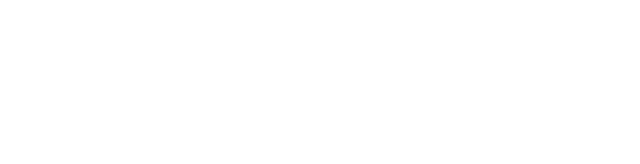
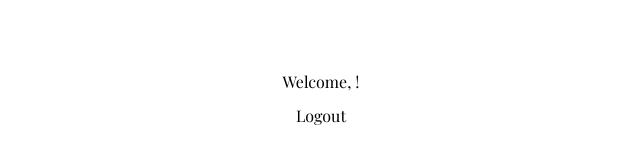
Before and after one commit to skalyan11/RestaurantAPI, a React (Vite) app: page /welcome in a window 1280 px wide. Before the commit this address had no page. Shown: the part 186-350 px from the top of the page, without its empty margins (319-959 px from the left). Built offline with nearby package versions, Linux system fonts and the light colour scheme; a web font is replaced by a local one.

Commit message:
Welcome Page updates

```diff
--- a/src/App.jsx
+++ b/src/App.jsx
@@ -2,6 +2,7 @@ import React from 'react';
 import { BrowserRouter as Router, Route, Routes } from 'react-router-dom';
 import HomePage from './components/HomePage';
 import LoginSignUp from './components/LoginSignUp/LoginSignUp';
+import WelcomePage from './components/WelcomePage';
 
 function App() {
   return (
@@ -10,6 +11,7 @@ function App() {
         <Route path="/" element={<HomePage />} />
         <Route path="/signin" element={<LoginSignUp isLogin={true} />} />
         <Route path="/create-account" element={<LoginSignUp isLogin={false} />} />
+        <Route path="/welcome" element={<WelcomePage />} /> {/* Add the new route */}
       </Routes>
     </Router>
   );
--- a/src/components/WelcomePage.jsx
+++ b/src/components/WelcomePage.jsx
@@ -15,7 +15,7 @@ const WelcomePage = ({ user }) => {
   return (
     <div style={{ textAlign: 'center', marginTop: '20%' }}>
       <h1>Welcome, {user}!</h1>
-      <button onClick={() => navigate('/sign-in')} style={{ padding: '10px 20px' }}>
+      <button onClick={() => navigate('/signin')} style={{ padding: '10px 20px' }}>
         Logout
       </button>
     </div>
```
